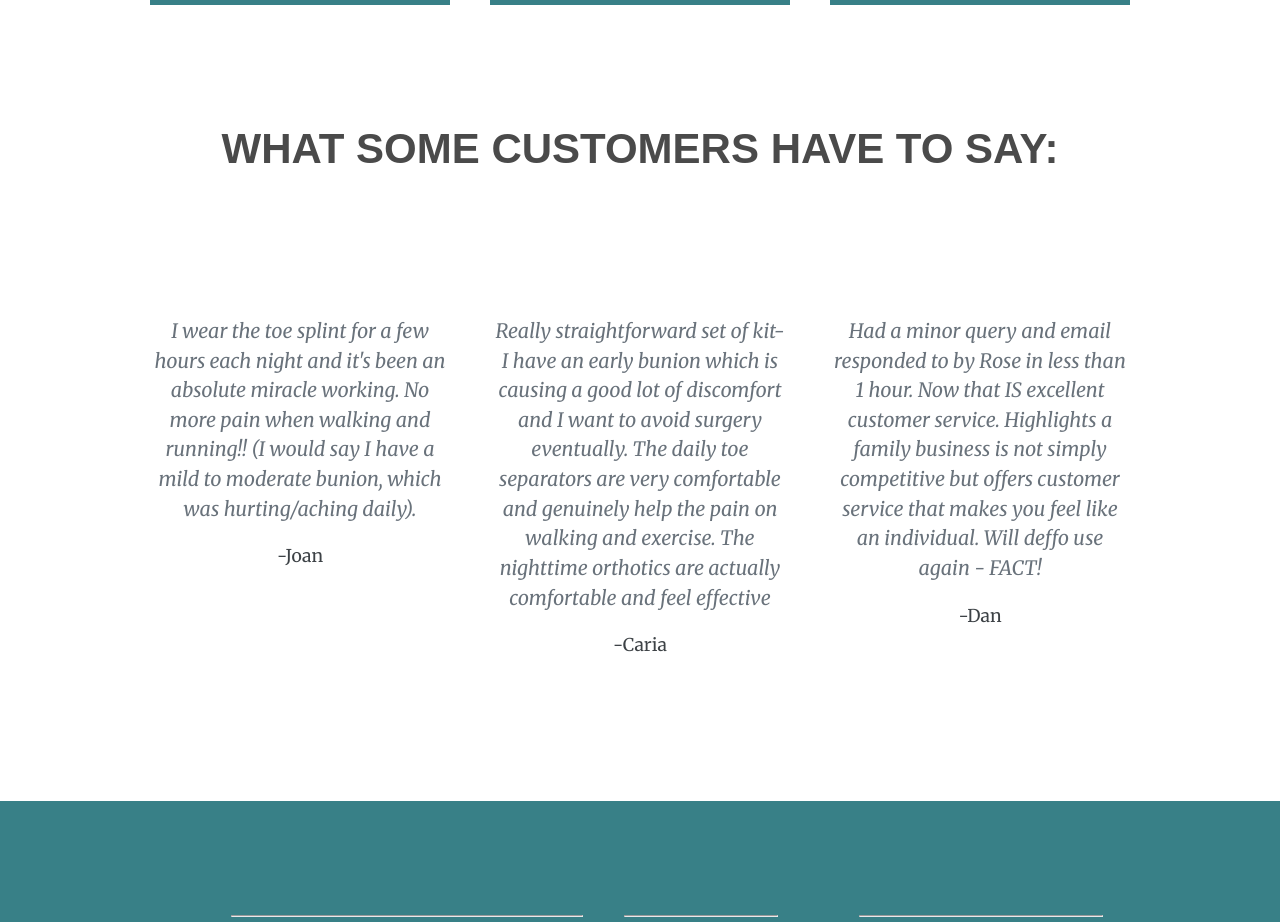
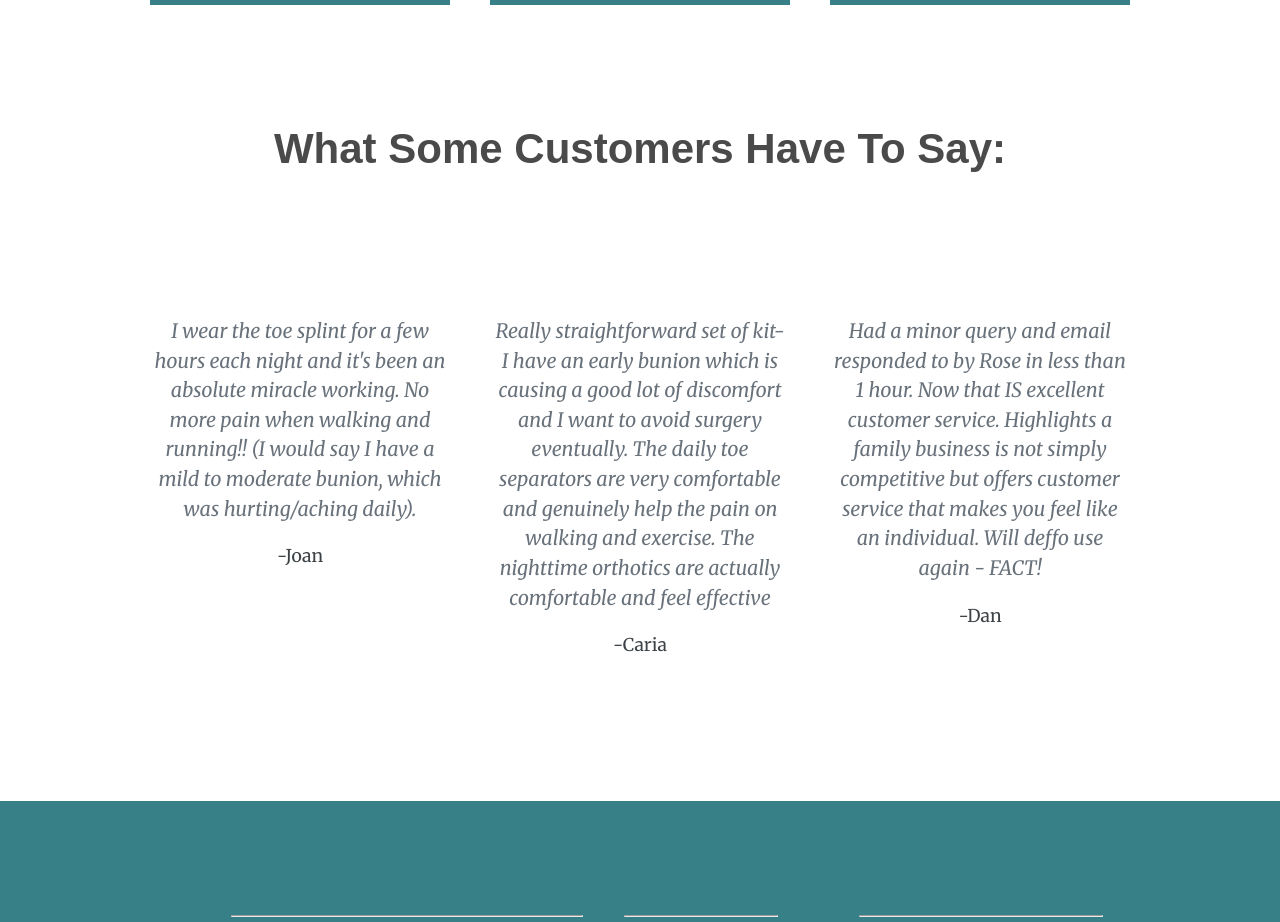
Before and after one commit to iddqdRepo/penkwinEcommerce, a Next.js app: page / in a window 1280 px wide. Shown: the part 5460-6382 px from the top of the page. Built offline with nearby package versions, Linux system fonts and the light colour scheme; some icons are missing.

Commit message:
Changed testimonial header size

```diff
--- a/components/TestimonialComponent/TestimonialComponent.tsx
+++ b/components/TestimonialComponent/TestimonialComponent.tsx
@@ -6,9 +6,9 @@ import { Icon } from "@iconify/react";
 function TestimonialComponent() {
   return (
     <>
-      <div className={styles.cardTitleDescContainer}>
-        <div className={styles.cardHeaderTitle}>
-          WHAT SOME CUSTOMERS HAVE TO SAY:
+      <div className={styles.testimonialTitleDescContainer}>
+        <div className={styles.testimonialHeaderTitle}>
+          What Some Customers Have To Say:
         </div>
       </div>
       <div className={styles.testimonialContainer}>
--- a/components/TestimonialComponent/testimonialComponent.module.css
+++ b/components/TestimonialComponent/testimonialComponent.module.css
@@ -2,7 +2,7 @@
 color:#388087;
 */
 
-.cardTitleDescContainer {
+.testimonialTitleDescContainer {
   display: flex;
   flex-direction: column;
   justify-content: center;
@@ -14,7 +14,7 @@ color:#388087;
   margin: 0 auto;
   margin-top: 100px;
 }
-.cardHeaderTitle {
+.testimonialHeaderTitle {
   display: flex;
   flex-direction: row;
   justify-content: center;
```
